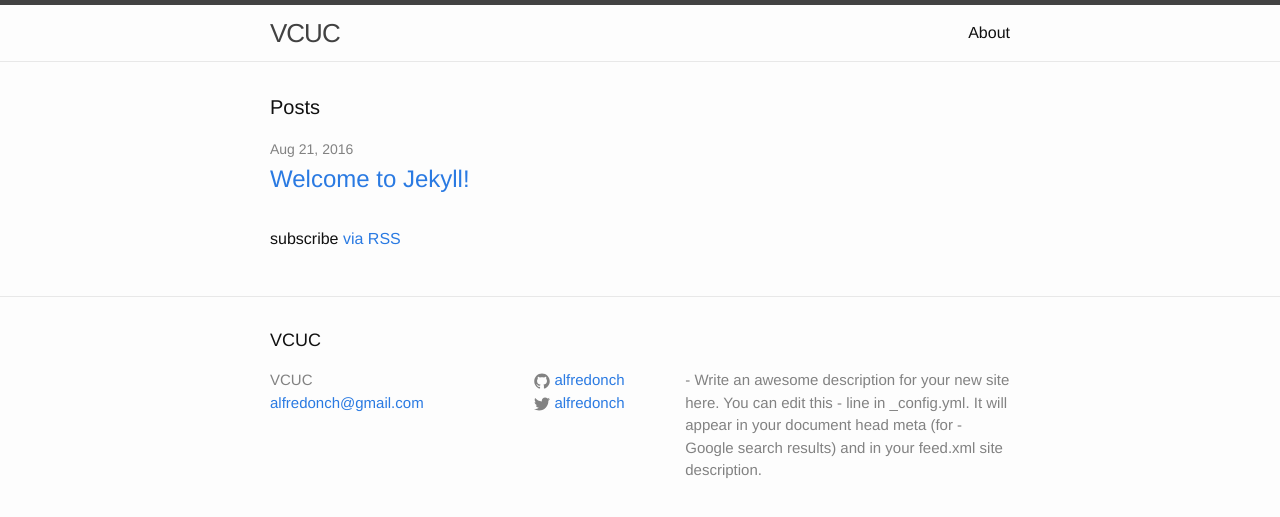
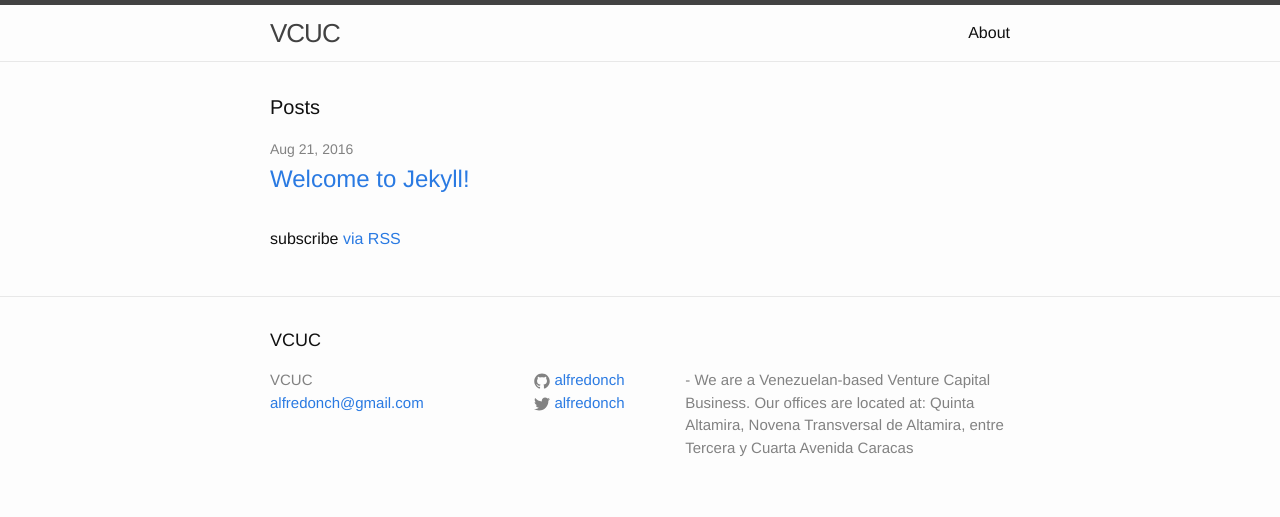
Before and after one commit to alfredonch/alfredonch.github.io, a Jekyll site: the page built from index.html, in a window 1280 px wide. Shown: the top 517 px of the page. Built offline with Jekyll 4.4.1, drawn with Linux system fonts in a browser that asks for light colours.

Commit message:
Update _config.yml

```diff
--- a/_config.yml
+++ b/_config.yml
@@ -9,9 +9,10 @@
 title: VCUC
 email: alfredonch@gmail.com
 description: > # this means to ignore newlines until "baseurl:"
- -  Write an awesome description for your new site here. You can edit this
- -  line in _config.yml. It will appear in your document head meta (for
- -  Google search results) and in your feed.xml site description.
+ -  We are a Venezuelan-based Venture Capital Business.
+ Our offices are located at:
+ Quinta Altamira, Novena Transversal de Altamira, entre Tercera y Cuarta Avenida
+ Caracas
 baseurl: "" # the subpath of your site, e.g. /blog
 url: "http://vcuc.com.ve" # the base hostname & protocol for your site
 twitter_username: alfredonch
```
